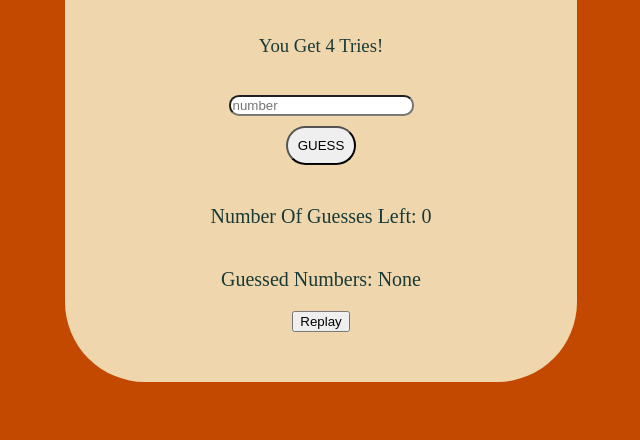
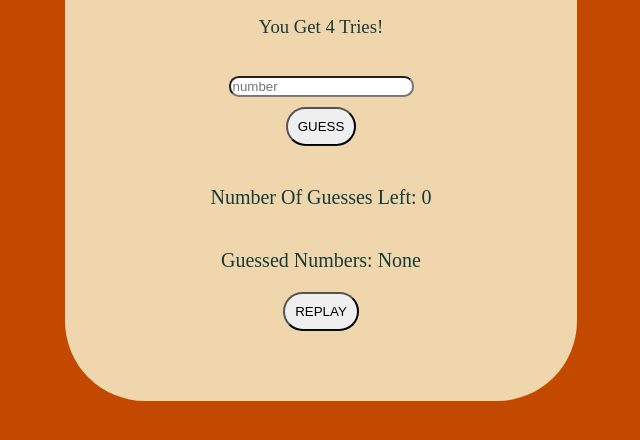
Before and after one commit to abrielcleaver/LAB-01-guess-a-number, a website: page index.html in a window 1280 px wide. Shown: the part 322-762 px from the top of the page, without its empty margins (319-959 px from the left). Drawn offline with Linux system fonts and the light colour scheme.

Commit message:
styling of reset button

```diff
--- a/index.html
+++ b/index.html
@@ -33,7 +33,7 @@
 
         <p id="message-2">Number Of Guesses Left: 0</p>
         <p id="message-3">Guessed Numbers: <span id='numbers-guessed'>None</span> </p>
-        <button id="resetButton">Replay</button>
+        <button id="resetButton">REPLAY</button>
 
     </div>
 
--- a/styles/style.css
+++ b/styles/style.css
@@ -52,7 +52,12 @@ h3 {
     font-family: "Montserrat" sans-serif;
 }
 
-
+#resetButton {
+    border-radius: 20px;
+    padding: 10px;
+    margin-bottom: 20px;
+    font-family: "Montserrat" sans-serif;
+}
 #message-2 {
     font-family: "Montserrat" sans-serif;
     font-weight: 300;
```
